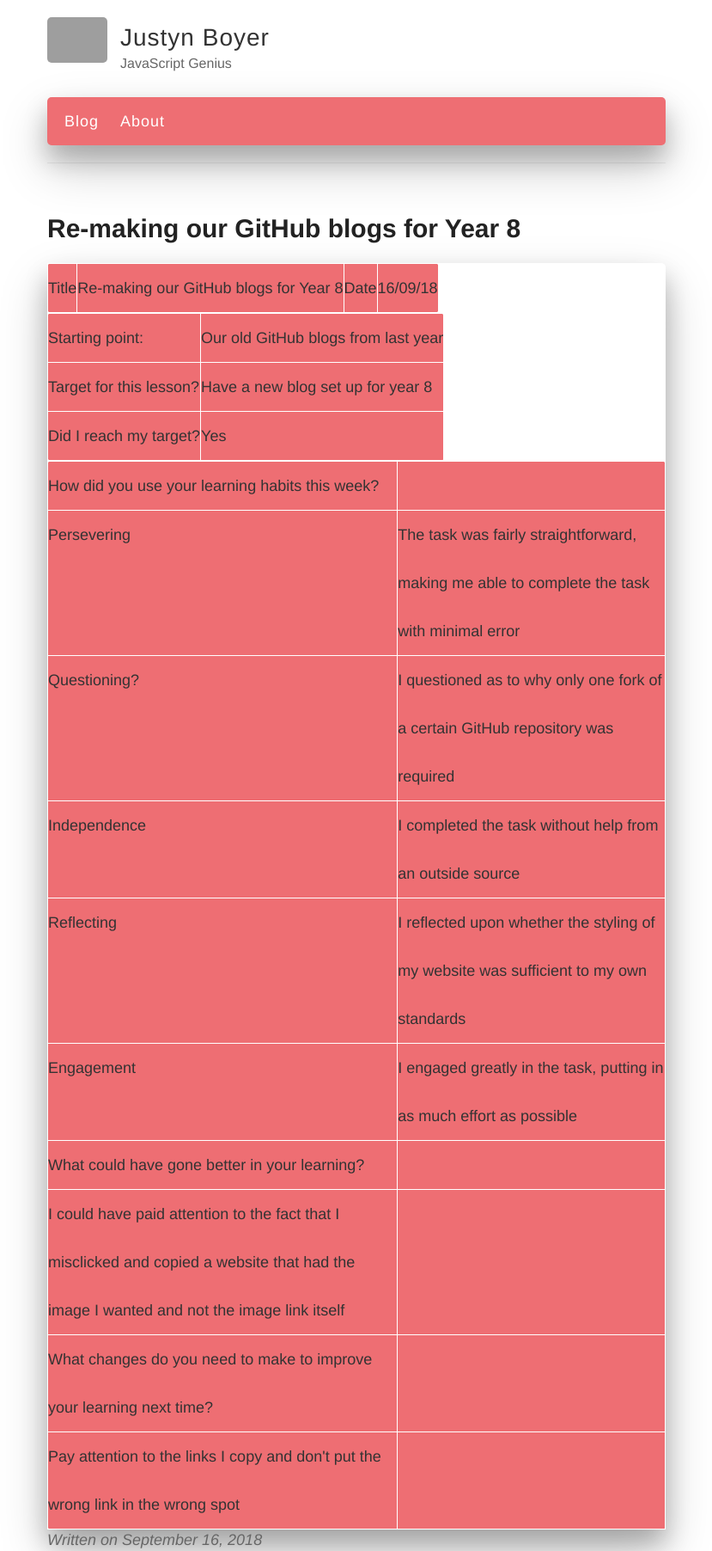
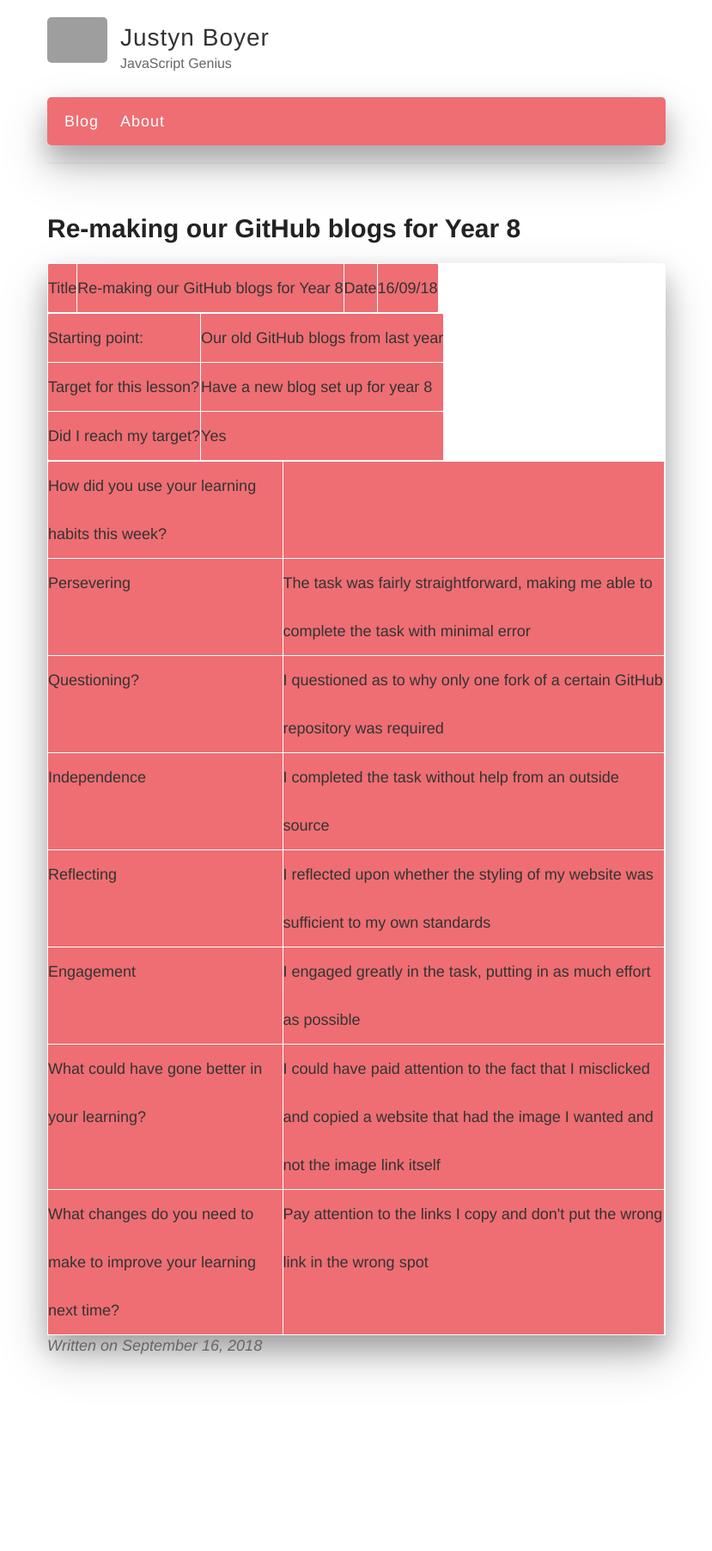
Before and after one commit to Jabster28/justynschool.github.io, a Jekyll site: the page built from _posts/2018-09-16-first-post.md, in a window 1280 px wide. Shown: the whole page at 86% size, without its empty margins (225-1054 px from the left). Built offline with Jekyll 4.4.1, drawn with Linux system fonts in a browser that asks for light colours; nearby versions of some CDN libraries; library files that are not in the unit come from our copies; grey boxes are pictures that could not be loaded.

Commit message:
Update 2018-09-16-first-post.md

```diff
--- a/_posts/2018-09-16-first-post.md
+++ b/_posts/2018-09-16-first-post.md
@@ -58,15 +58,11 @@ published: true
   </tr>
   <tr>
     <td>What could have gone better in your learning?</td>
-  </tr>
-  <tr>
     <td>I could have paid attention to the fact that I misclicked and copied a website that had the image I wanted and not the image link itself</td>
     <td></td>
   </tr>
   <tr>
     <td>What changes do you need to make to improve your learning next time?</td>
-  </tr>
-  <tr>
     <td>Pay attention to the links I copy and don't put the wrong link in the wrong spot</td>
     <td></td>
   </tr>
```
